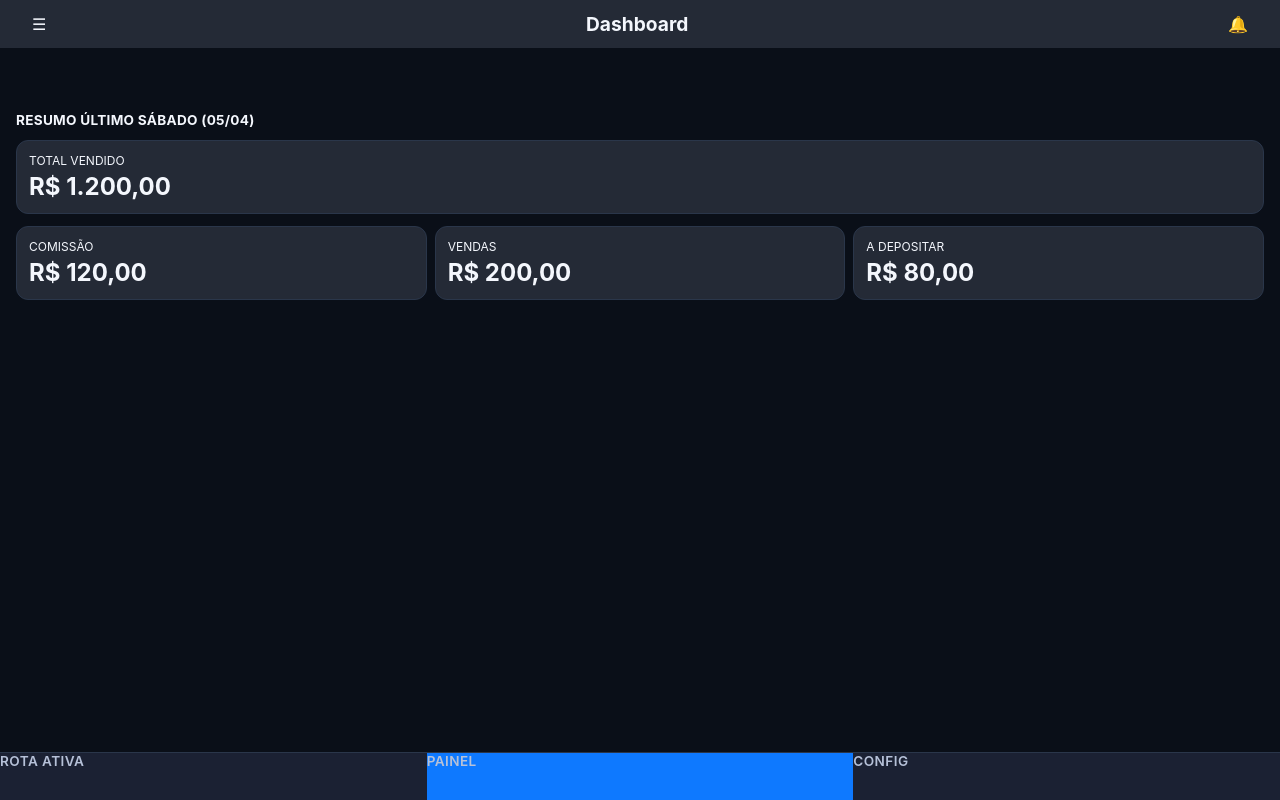
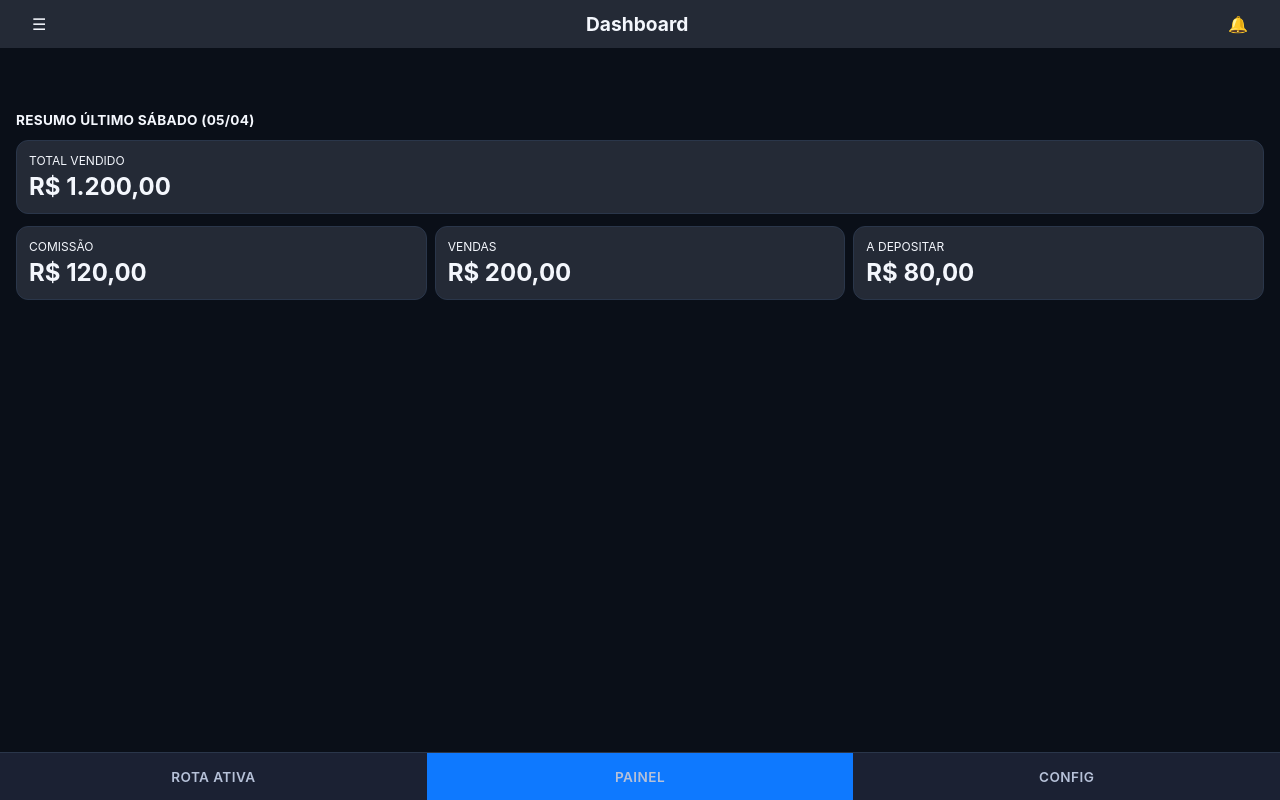
Before and after one commit to AlysoonFelipeeDev/gestor-de-certificados, a Next.js app: page / in a window 1280 px wide. Built offline with nearby package versions, Linux system fonts and the light colour scheme.

Commit message:
feat: estiliza elementos para centralização no container

```diff
--- a/src/components/footer/index.module.scss
+++ b/src/components/footer/index.module.scss
@@ -12,6 +12,7 @@
     z-index: 30;
 
     &__item {
+        @include flex($justify: center, $align: center);
         border: 0;
         background: transparent;
         color: color(title);
```
